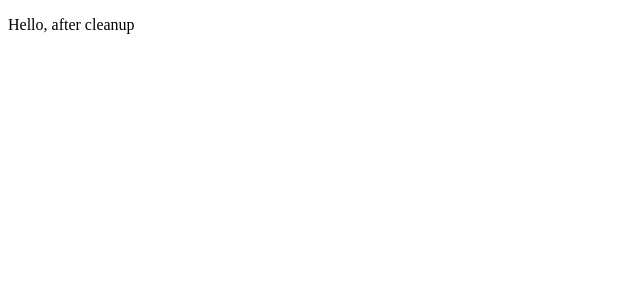
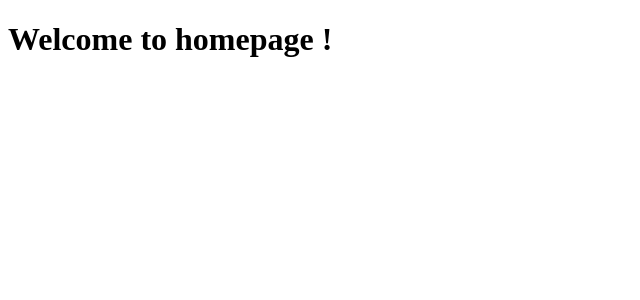
Before and after one commit to kangmartin/InterfaceDevelopmentLab3, a Vue app: page / in a window 1280 px wide. Shown: the top 300 px of the page, without its empty margins (0-640 px from the left). Built offline with nearby package versions, Linux system fonts and the light colour scheme.

Commit message:
Ex 4: create HomePage component

```diff
--- a/src/App.vue
+++ b/src/App.vue
@@ -1,11 +1,15 @@
 <template>
-  <p>Hello, after cleanup</p>
+  <HomePage/>
 </template>
 
 <script>
+import HomePage from "./pages/HomePage.vue"
 
 export default {
   name: 'App',
+  components: {
+    HomePage
+  }
 }
 </script>
 
--- /dev/null
+++ b/src/pages/HomePage.vue
@@ -0,0 +1,20 @@
+<script>
+export default {
+  name: "HomePage"
+}
+</script>
+
+<template>
+  <h1>Welcome to homepage !</h1>
+</template>
+
+<style scoped>
+  body {
+    font-family: Avenir, Helvetica, Arial, sans-serif;
+    -webkit-font-smoothing: antialiased;
+    -moz-osx-font-smoothing: grayscale;
+    text-align: center;
+    color: #2c3e50;
+    margin-top: 60px;
+  }
+</style>
```
